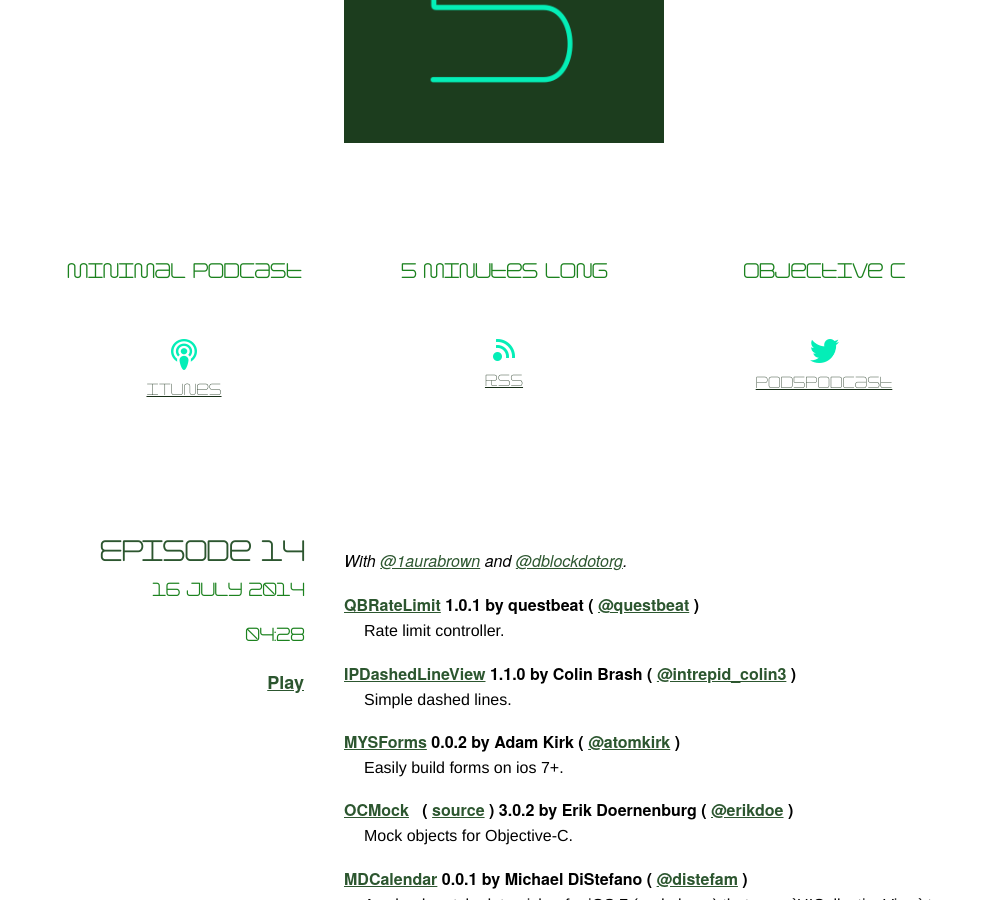
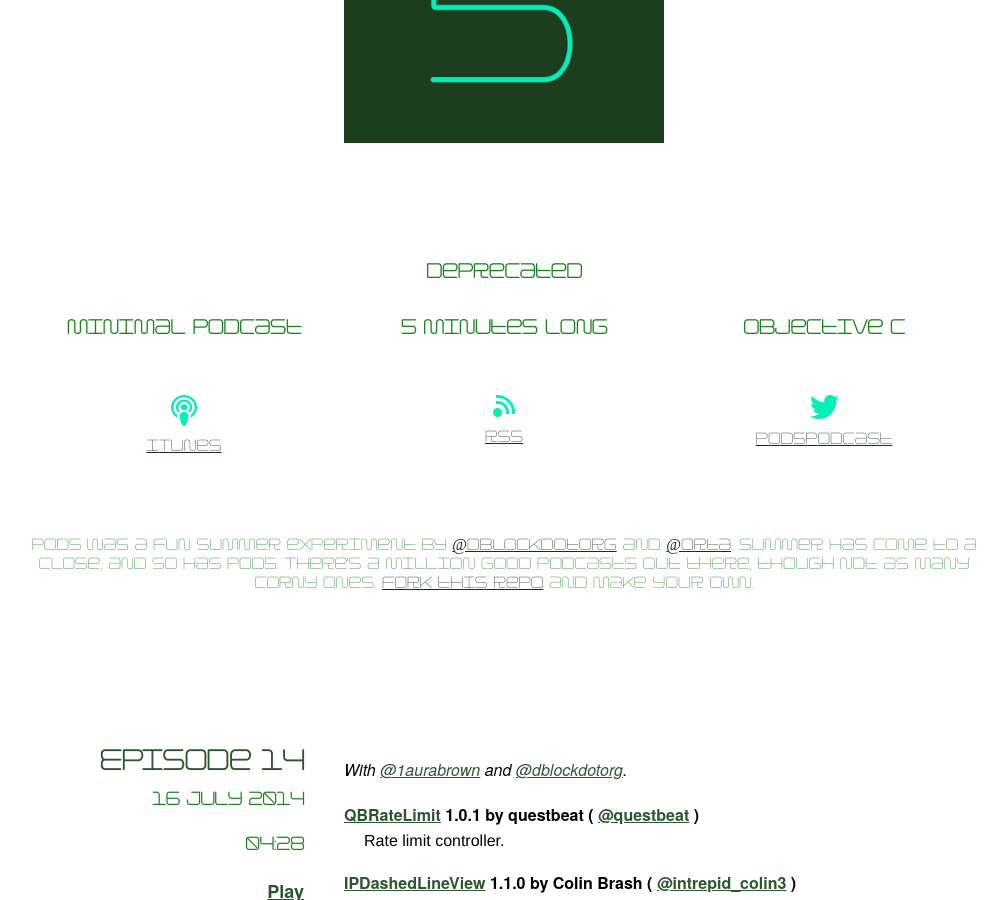
Before and after one commit to pod5/pod5.github.io, a Jekyll site: the page built from index.html, in a window 1280 px wide and 900 px high, scrolled down 277 px. Shown: the whole window, without its empty margins (136-1143 px from the left). Built offline with Jekyll 4.4.1, drawn with Linux system fonts in a browser that asks for light colours.

Commit message:
add a goodbye

```diff
--- a/_includes/headline.html
+++ b/_includes/headline.html
@@ -1,6 +1,10 @@
 <article id="headline">
   <header>
     <img src="/assets/images/logo@2x.png" width="320" height="320" alt="Logo">
+
+    <h2>&nbsp;</h2>
+    <h2>Deprecated</h2>
+    <h2>&nbsp;</h2>
 
     <h2>Minimal Podcast</h2>
     <h2>5 Minutes Long</h2>
@@ -29,3 +33,10 @@
       </ul>
   </nav>
 </article>
+
+<article>
+
+<p style="clear:both; padding-top:80px; font-siz:18px;">
+    Pod5 was a fun summer experiment by <a href="https://twitter.com/dblockdotorg">@dblockdotorg</a> and  <a href="https://twitter.com/orta">@orta</a>. Summer has come to a close, and so has pod5. There's a million good podcasts out there, though not as many corny ones. <a href="https://github.com/pod5/pod5.github.io">Fork this repo</a> and make your own.
+</p>
+</article>
```
